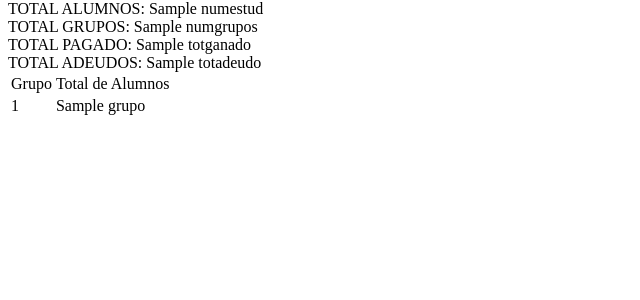
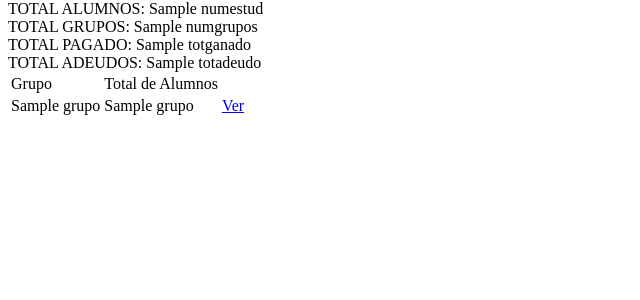
Before and after one commit to Rodolfohp96/CFCA, a Flask app: template templates/index.html in a window 1280 px wide. Shown: the part 26-326 px from the top of the page, without its empty margins (0-640 px from the left). Run offline with Flask 2, Linux system fonts and the light colour scheme; the template is opened without the code that fills it: most values are stand-ins (such as "Sample title", 1, 10 or a date in 2020); some libraries are stand-ins or nearby versions.

Commit message:
Quickfix: hyperlinks

```diff
--- a/app.py
+++ b/app.py
@@ -15,7 +15,7 @@ mysql = MySQL(app)
 @app.route('/')
 def index():
     db = mysql.connection.cursor()
-    db.execute("""SELECT Grupo.nombre, count(Estudiante.id) FROM grupo
+    db.execute("""SELECT Grupo.id, Grupo.nombre, count(Estudiante.id) FROM grupo
                     JOIN Estudiante ON Grupo.id = Estudiante.id_grupo
                         GROUP BY Grupo.id""")
     _grupos = db.fetchall()
--- a/templates/index.html
+++ b/templates/index.html
@@ -9,13 +9,15 @@
             <tr>
                 <td>Grupo</td>
                 <td>Total de Alumnos</td>
+                <td></td>
             </tr>
         </thead>
         <tbody>
             {% for grupo in info.grupos %}
             <tr>
-                <td>{{grupo.0}}</td>
                 <td>{{grupo.1}}</td>
+                <td>{{grupo.2}}</td>
+                <td><a href="/grupo/{{grupo.0}}">Ver</a></td>
             </tr>
             {% endfor %}
         </tbody>
```
